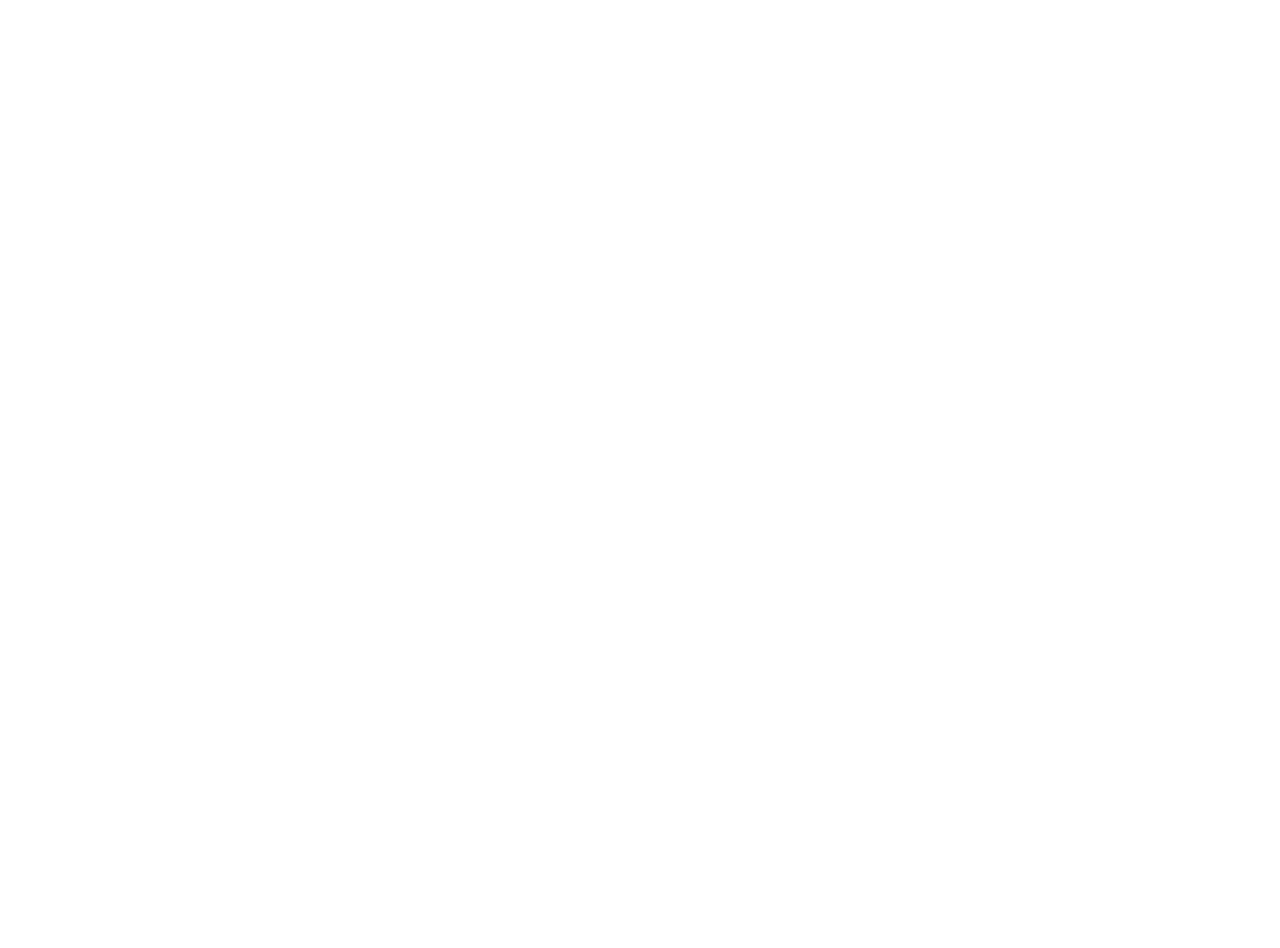
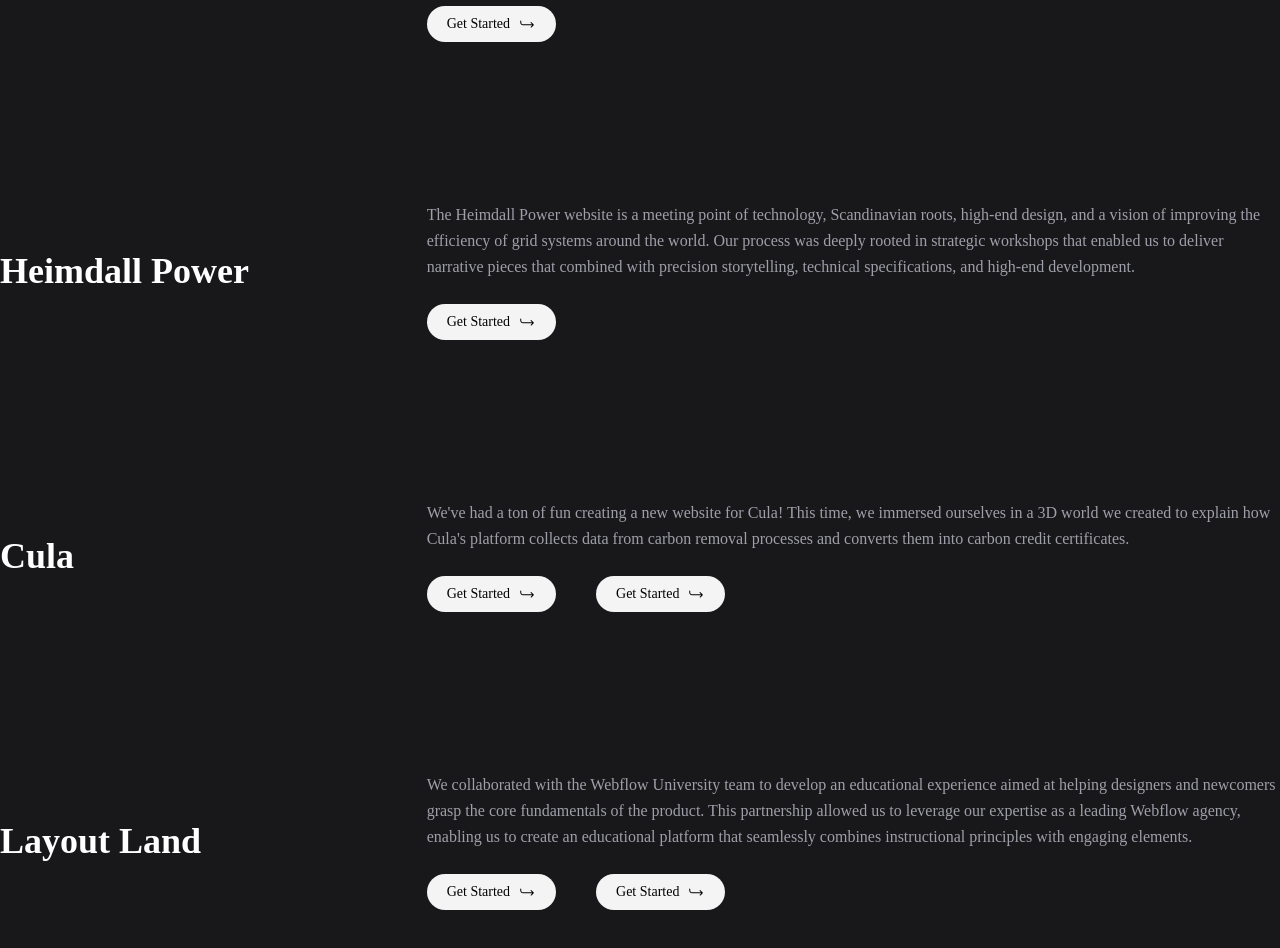
Before and after one commit to Om101101/REFOCUS-CLONE, a React (Vite) app: page / in a window 1280 px wide. Shown: the part 1201-2149 px from the top of the page. Before the commit the page ends 1051 px from the top, so only its background shows below. Built offline with nearby package versions, Linux system fonts and the light colour scheme.

Commit message:
feat: update Product and Products components to accept dynamic data and improve rendering

```diff
--- a/src/components/Product.jsx
+++ b/src/components/Product.jsx
@@ -1,27 +1,22 @@
 import React from "react";
 import Button from "./Button";
 
-function Product() {
+function Product({ val }) {
   return (
     <div className="w-full py-20 text-white">
       <div className="max-w-screen-xl mx-auto flex items-center justify-between gap-20">
-
-        <h1 className="text-4xl font-semibold ">
-          Arqitel
-        </h1>
+        <h1 className="text-4xl font-semibold ">{val.titel}</h1>
 
         <div className="dets  w-2/3">
           <p className="text-zinc-400 mb-6 leading-relaxed">
-            We had an ambitious goal for Arqitel's new website: Reduce the
-            complexity of their industry through stunning 3D visualisations that
-            combine interaction and storytelling. We wanted to be able to tell
-            what they do in a single page, while positioning their brand as a
-            leader in their sector.
+            {val.description}
           </p>
 
-          <Button />
+         <div className="flex items-center gap-10">
+             {val.live && <Button title="View Live" />}
+          {val.case && <Button title="View Case Study" />}
+         </div>
         </div>
-
       </div>
     </div>
   );
--- a/src/components/Products.jsx
+++ b/src/components/Products.jsx
@@ -1,15 +1,54 @@
-import React from 'react'
-import Product from './Product';
+import React from "react";
+import Product from "./Product";
 
 function Products() {
-    var products=[
-        {}
-    ]
+  var products = [
+    {
+      titel: "Arqitel",
+      description:
+        "We had an ambitious goal for Arqitel's new website: Reduce the complexity of their industry through stunning 3D visualisations that combine interaction and storytelling. We wanted to be able to tell what they do in a single page, while positioning their brand as a leader in their sector.",
+      live: true,
+      case: false,
+    },
+    {
+      titel: "Meridian",
+      description:
+        "The first Visibility Engine that gets your brand ranked #1 by AI. In a nutshell, Meridian helps brands see what AI is saying about them, uncover opportunities to improve, and take action before anyone else.",
+
+      live: true,
+      case: false,
+    },
+    {
+      titel: "Heimdall Power",
+      description:
+        "The Heimdall Power website is a meeting point of technology, Scandinavian roots, high-end design, and a vision of improving the efficiency of grid systems around the world. Our process was deeply rooted in strategic workshops that enabled us to deliver narrative pieces that combined with precision storytelling, technical specifications, and high-end development.",
+
+      live: true,
+      case: false,
+    },
+    {
+      titel: "Cula",
+      description:
+        "We've had a ton of fun creating a new website for Cula! This time, we immersed ourselves in a 3D world we created to explain how Cula's platform collects data from carbon removal processes and converts them into carbon credit certificates.",
+
+      live: true,
+      case: true,
+    },
+    {
+      titel: "Layout Land",
+      description:
+        "We collaborated with the Webflow University team to develop an educational experience aimed at helping designers and newcomers grasp the core fundamentals of the product. This partnership allowed us to leverage our expertise as a leading Webflow agency, enabling us to create an educational platform that seamlessly combines instructional principles with engaging elements.",
+
+      live: true,
+      case: true,
+    },
+  ];
   return (
     <div>
-      <Product/>
+       {products.map((val,index)=> <Product val={val} />)}
+
     </div>
-  )
+  );
 }
 
-export default Products
+export default Products;
```
